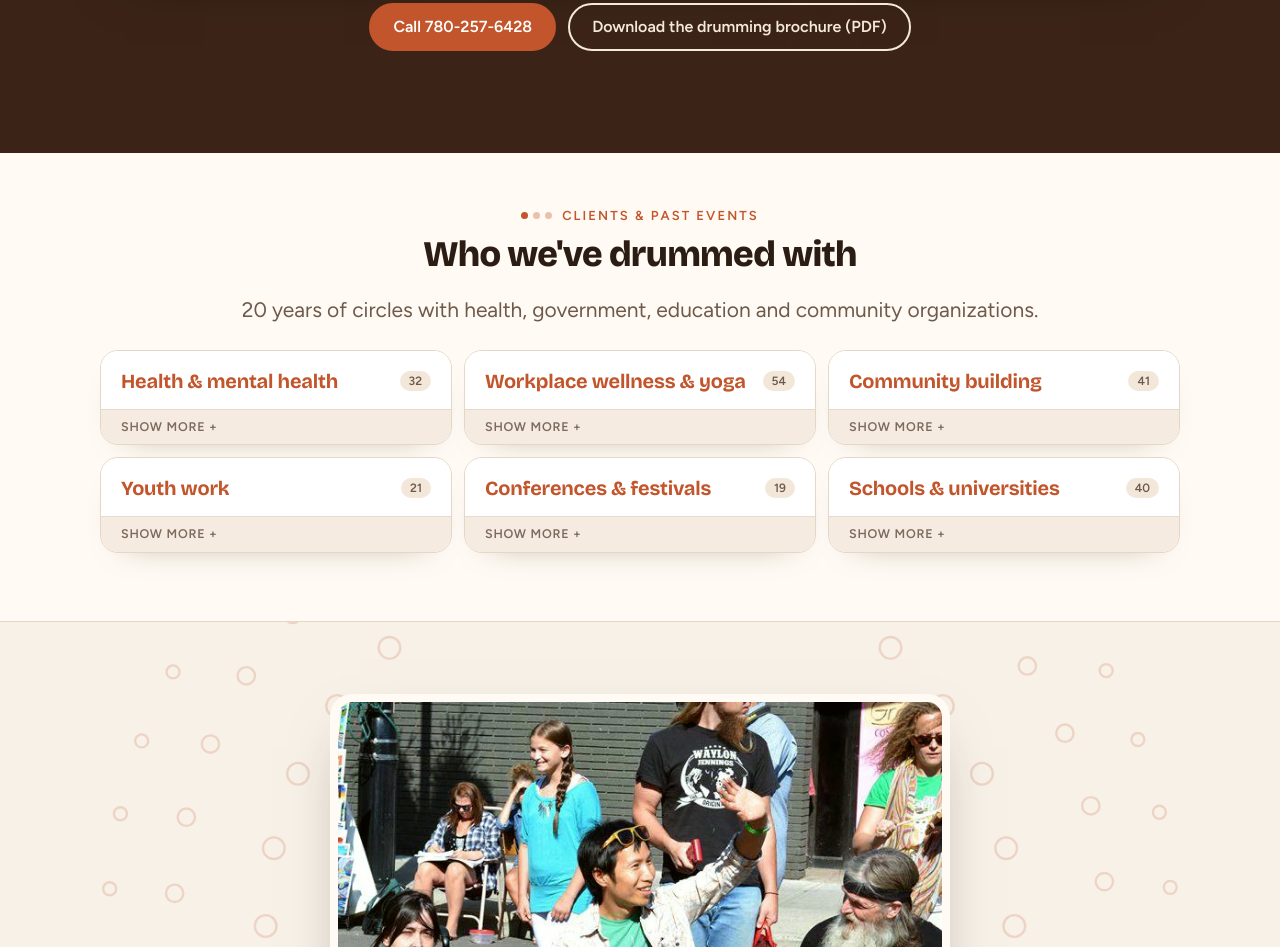
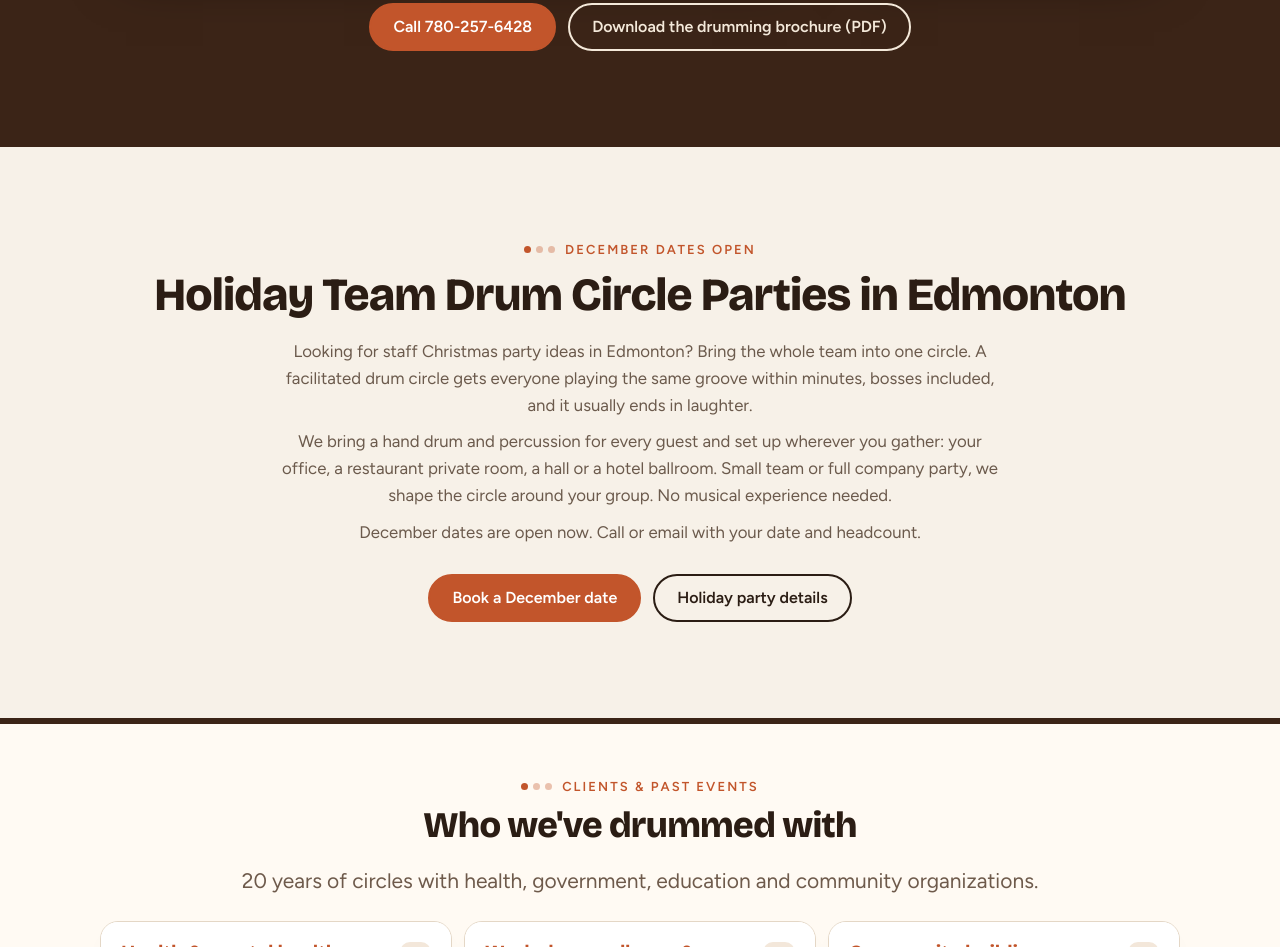
Before and after one commit to MATERIAAURELIA/yegdrumcircles, a plain HTML site: page index.html in a window 1280 px wide. Shown: the part 8310-9257 px from the top of the page. Drawn offline with nearby package versions, Linux system fonts and the light colour scheme.

Commit message:
Homepage: Holiday Team Drum Circle Parties section (December dates, links to /holiday-parties/ + #contact)
Co-Authored-By: Claude Opus 5.5 <noreply@anthropic.com>
Claude-Session: https://claude.ai/code/session_01Hw47gyHnaKvroeyWH4sg8h

```diff
--- a/index.html
+++ b/index.html
@@ -657,6 +657,16 @@ header.top nav.links a.nav-quote{background:#fffaf3;color:var(--accent)}header.t
     <p class="who-cta"><a class="btn btn-solid" href="tel:+17802576428">Call 780-257-6428</a> <a class="btn btn-line" href="https://www.earthharmonysoundwellness.com/files/drumming-circles-brochure.pdf" target="_blank" rel="noopener">Download the drumming brochure (PDF)</a></p>
   </div>
 </section>
+<section id="holiday" aria-labelledby="h-holiday">
+  <div class="wrap">
+    <p class="eyebrow" style="justify-content:center"><span class="beat" aria-hidden="true"><i></i><i></i><i></i></span>December dates open</p>
+    <h2 id="h-holiday" style="text-align:center">Holiday Team Drum Circle Parties in Edmonton</h2>
+    <p class="g-intro">Looking for staff Christmas party ideas in Edmonton? Bring the whole team into one circle. A facilitated drum circle gets everyone playing the same groove within minutes, bosses included, and it usually ends in laughter.</p>
+    <p class="g-intro">We bring a hand drum and percussion for every guest and set up wherever you gather: your office, a restaurant private room, a hall or a hotel ballroom. Small team or full company party, we shape the circle around your group. No musical experience needed.</p>
+    <p class="g-intro">December dates are open now. Call or email with your date and headcount.</p>
+    <p class="who-cta"><a class="btn btn-solid" href="#contact">Book a December date</a> <a class="btn btn-line" href="holiday-parties/">Holiday party details</a></p>
+  </div>
+</section>
 <section id="clients" aria-labelledby="h-clients">
   <div class="wrap">
     <p class="eyebrow"><span class="beat" aria-hidden="true"><i></i><i></i><i></i></span>Clients &amp; past events</p>
```
